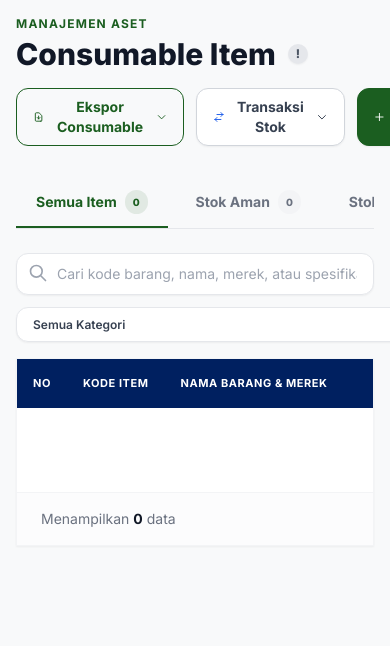
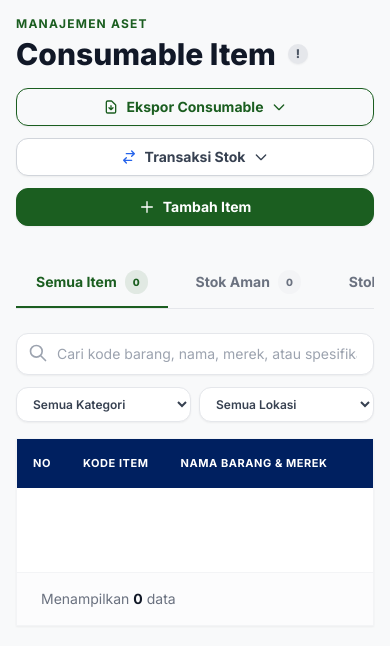
Before and after one commit to Wahyudin0701/manajemen-aset-it-ptkmh, a Django app: page /consumable/ in a window 390 px wide. Shown: the part 64-710 px from the top of the page. Run offline with Django 5.2, Linux system fonts and the light colour scheme; the visitor is signed in with stand-in values (Sample User, id 1); data that the repository does not hold is empty; style sheets or scripts are compiled from the project's sources.

Commit message:
fix(mobile): resolve filter dropdown width overflow and header wrapping on CI and Consumable list pages

```diff
--- a/templates/base.html
+++ b/templates/base.html
@@ -7,7 +7,7 @@
     <title>Manajemen Aset IT - Kerinci Hydropower</title>
 
     <link href="https://fonts.googleapis.com/css2?family=Inter:wght@300;400;500;600;700;800&display=swap" rel="stylesheet">
-    <link rel="stylesheet" href="{% static 'dist/style.css' %}?v=2.3">
+    <link rel="stylesheet" href="{% static 'dist/style.css' %}?v=2.4">
 
     <style>
         body { background-color: #F8F9FA; }
--- a/templates/consumable_list.html
+++ b/templates/consumable_list.html
@@ -29,15 +29,15 @@
     </div>
 
     <!-- Header Actions -->
-    <div class="flex items-center space-x-3 w-full sm:w-auto">
+    <div class="flex flex-wrap sm:flex-nowrap items-center gap-3 w-full sm:w-auto">
         <!-- Ekspor Dropdown -->
-        <div class="relative inline-block w-full sm:w-auto flex-1 sm:flex-none">
-            <button onclick="var d = document.getElementById('exportMenuConsumable'); d.style.display = d.style.display === 'block' ? 'none' : 'block'; event.stopPropagation();" class="w-full border border-kerinci text-kerinci rounded-xl px-4 py-2 text-sm font-bold hover:bg-kerinci/10 transition-colors flex items-center space-x-2 justify-center">
-                <svg class="w-4 h-4" fill="none" stroke="currentColor" viewBox="0 0 24 24"><path stroke-linecap="round" stroke-linejoin="round" stroke-width="2" d="M12 10v6m0 0l-3-3m3 3l3-3m2 8H7a2 2 0 01-2-2V5a2 2 0 012-2h5.586a1 1 0 01.707.293l5.414 5.414a1 1 0 01.293.707V19a2 2 0 01-2 2z"></path></svg>
+        <div class="relative inline-block flex-1 sm:flex-none w-auto">
+            <button onclick="var d = document.getElementById('exportMenuConsumable'); d.style.display = d.style.display === 'block' ? 'none' : 'block'; event.stopPropagation();" class="w-full border border-kerinci text-kerinci rounded-xl px-4 py-2 text-sm font-bold hover:bg-kerinci/10 transition-colors flex items-center space-x-2 justify-center whitespace-nowrap shadow-sm">
+                <svg class="w-4 h-4 shrink-0" fill="none" stroke="currentColor" viewBox="0 0 24 24"><path stroke-linecap="round" stroke-linejoin="round" stroke-width="2" d="M12 10v6m0 0l-3-3m3 3l3-3m2 8H7a2 2 0 01-2-2V5a2 2 0 012-2h5.586a1 1 0 01.707.293l5.414 5.414a1 1 0 01.293.707V19a2 2 0 01-2 2z"></path></svg>
                 <span>Ekspor Consumable</span>
-                <svg class="w-4 h-4" fill="none" stroke="currentColor" viewBox="0 0 24 24"><path stroke-linecap="round" stroke-linejoin="round" stroke-width="2" d="M19 9l-7 7-7-7"></path></svg>
+                <svg class="w-4 h-4 shrink-0" fill="none" stroke="currentColor" viewBox="0 0 24 24"><path stroke-linecap="round" stroke-linejoin="round" stroke-width="2" d="M19 9l-7 7-7-7"></path></svg>
             </button>
-            <div id="exportMenuConsumable" style="display: none;" class="absolute right-0 mt-2 w-48 bg-white rounded-xl shadow-[0_8px_30px_rgb(0,0,0,0.12)] border border-gray-100 z-50">
+            <div id="exportMenuConsumable" style="display: none;" class="absolute right-0 mt-2 w-48 bg-white rounded-xl shadow-[0_8px_30px_rgb(0,0,0,0.12)] border border-gray-100 z-50 py-1">
                 <a href="{% url 'consumable_export_pdf' %}?q={{ search_query }}&category={{ category_filter }}&status={{ status_filter }}" target="_blank" class="flex items-center px-4 py-3 text-sm text-gray-700 hover:bg-gray-50 hover:text-kerinci rounded-t-xl font-bold transition-colors">
                     <svg class="w-4 h-4 mr-2" fill="none" stroke="currentColor" viewBox="0 0 24 24"><path stroke-linecap="round" stroke-linejoin="round" stroke-width="2" d="M7 21h10a2 2 0 002-2V9.414a1 1 0 00-.293-.707l-5.414-5.414A1 1 0 0012.586 3H7a2 2 0 00-2 2v14a2 2 0 002 2z"></path></svg>
                     Format PDF
@@ -52,11 +52,11 @@
 
         {% if not is_read_only %}
         <!-- Transaksi Stok Dropdown -->
-        <div class="relative inline-block w-full sm:w-auto flex-1 sm:flex-none">
-            <button onclick="var d = document.getElementById('trxMenuConsumable'); d.style.display = d.style.display === 'block' ? 'none' : 'block'; event.stopPropagation();" class="w-full border border-gray-300 bg-white text-gray-700 rounded-xl px-4 py-2 text-sm font-bold hover:bg-gray-50 transition-colors flex items-center space-x-2 justify-center shadow-sm">
-                <svg class="w-4 h-4 text-blue-600" fill="none" stroke="currentColor" viewBox="0 0 24 24"><path stroke-linecap="round" stroke-linejoin="round" stroke-width="2" d="M8 7h12m0 0l-4-4m4 4l-4 4m0 6H4m0 0l4 4m-4-4l4-4"></path></svg>
+        <div class="relative inline-block flex-1 sm:flex-none w-auto">
+            <button onclick="var d = document.getElementById('trxMenuConsumable'); d.style.display = d.style.display === 'block' ? 'none' : 'block'; event.stopPropagation();" class="w-full border border-gray-300 bg-white text-gray-700 rounded-xl px-4 py-2 text-sm font-bold hover:bg-gray-50 transition-colors flex items-center space-x-2 justify-center shadow-sm whitespace-nowrap">
+                <svg class="w-4 h-4 text-blue-600 shrink-0" fill="none" stroke="currentColor" viewBox="0 0 24 24"><path stroke-linecap="round" stroke-linejoin="round" stroke-width="2" d="M8 7h12m0 0l-4-4m4 4l-4 4m0 6H4m0 0l4 4m-4-4l4-4"></path></svg>
                 <span>Transaksi Stok</span>
-                <svg class="w-4 h-4" fill="none" stroke="currentColor" viewBox="0 0 24 24"><path stroke-linecap="round" stroke-linejoin="round" stroke-width="2" d="M19 9l-7 7-7-7"></path></svg>
+                <svg class="w-4 h-4 shrink-0" fill="none" stroke="currentColor" viewBox="0 0 24 24"><path stroke-linecap="round" stroke-linejoin="round" stroke-width="2" d="M19 9l-7 7-7-7"></path></svg>
             </button>
             <div id="trxMenuConsumable" style="display: none;" class="absolute right-0 mt-2 w-52 bg-white rounded-xl shadow-[0_8px_30px_rgb(0,0,0,0.12)] border border-gray-100 z-50 py-1">
                 <button onclick="document.getElementById('trxMenuConsumable').style.display='none'; openModalBarangMasuk();" class="w-full flex items-center px-4 py-2.5 text-sm text-gray-700 hover:bg-blue-50 hover:text-blue-700 font-bold transition-colors text-left">
@@ -76,8 +76,8 @@
         </div>
 
         <!-- Tambah Item Button -->
-        <button onclick="openCreateItemModal()" class="bg-kerinci text-white border border-kerinci rounded-xl shadow-sm px-4 py-2 text-sm font-bold hover:bg-kerinci/90 transition-colors flex items-center space-x-2 justify-center w-full sm:w-auto flex-1 sm:flex-none">
-            <svg class="w-4 h-4" fill="none" stroke="currentColor" viewBox="0 0 24 24"><path stroke-linecap="round" stroke-linejoin="round" stroke-width="2" d="M12 4v16m8-8H4"></path></svg>
+        <button onclick="openCreateItemModal()" class="bg-kerinci text-white border border-kerinci rounded-xl shadow-sm px-4 py-2 text-sm font-bold hover:bg-kerinci/90 transition-colors flex items-center space-x-2 justify-center w-full sm:w-auto sm:flex-none whitespace-nowrap">
+            <svg class="w-4 h-4 shrink-0" fill="none" stroke="currentColor" viewBox="0 0 24 24"><path stroke-linecap="round" stroke-linejoin="round" stroke-width="2" d="M12 4v16m8-8H4"></path></svg>
             <span>Tambah Item</span>
         </button>
         {% endif %}
@@ -105,8 +105,8 @@
 </div>
 
 <!-- Filters & Search -->
-<div class="mb-4 flex flex-col sm:flex-row sm:items-center sm:justify-between space-y-3 sm:space-y-0">
-    <form id="searchForm" method="GET" class="relative w-full sm:w-96">
+<div class="mb-4 flex flex-col md:flex-row md:items-center md:justify-between gap-3">
+    <form id="searchForm" method="GET" class="relative w-full md:w-96 min-w-0">
         <input type="hidden" name="status" value="{{ status_filter }}">
         {% if category_filter %}<input type="hidden" name="category" value="{{ category_filter }}">{% endif %}
         {% if location_filter %}<input type="hidden" name="location" value="{{ location_filter }}">{% endif %}
@@ -114,23 +114,29 @@
         <svg class="w-5 h-5 text-gray-400 absolute left-3 top-2.5" fill="none" stroke="currentColor" viewBox="0 0 24 24"><path stroke-linecap="round" stroke-linejoin="round" stroke-width="2" d="M21 21l-6-6m2-5a7 7 0 11-14 0 7 7 0 0114 0z"></path></svg>
     </form>
 
-    <div class="flex items-center space-x-2 w-full sm:w-auto">
-        <select onchange="location = this.value;" class="px-3 py-2 rounded-xl border border-gray-200 text-xs font-semibold focus:outline-none focus:border-kerinci focus:ring-1 focus:ring-kerinci bg-white text-gray-700 shadow-sm">
+    <div class="flex items-center gap-2 w-full md:w-auto min-w-0">
+        <div class="grid grid-cols-2 gap-2 flex-1 md:flex-none w-full md:w-auto min-w-0">
+            <div class="min-w-0">
+                <select onchange="location = this.value;" class="w-full md:w-48 truncate px-3 py-2 rounded-xl border border-gray-200 text-xs font-semibold focus:outline-none focus:border-kerinci focus:ring-1 focus:ring-kerinci bg-white text-gray-700 shadow-sm cursor-pointer" style="min-width: 0; max-width: 100%;">
                     <option value="?status={{ status_filter }}&q={{ search_query }}{% if location_filter %}&location={{ location_filter }}{% endif %}">Semua Kategori</option>
                     {% for cat_val, cat_label in categories %}
                     <option value="?status={{ status_filter }}&category={{ cat_val }}&q={{ search_query }}{% if location_filter %}&location={{ location_filter }}{% endif %}" {% if category_filter == cat_val %}selected{% endif %}>{{ cat_label }}</option>
                     {% endfor %}
                 </select>
+            </div>
 
-        <select onchange="location = this.value;" class="px-3 py-2 rounded-xl border border-gray-200 text-xs font-semibold focus:outline-none focus:border-kerinci focus:ring-1 focus:ring-kerinci bg-white text-gray-700 shadow-sm">
+            <div class="min-w-0">
+                <select onchange="location = this.value;" class="w-full md:w-44 truncate px-3 py-2 rounded-xl border border-gray-200 text-xs font-semibold focus:outline-none focus:border-kerinci focus:ring-1 focus:ring-kerinci bg-white text-gray-700 shadow-sm cursor-pointer" style="min-width: 0; max-width: 100%;">
                     <option value="?status={{ status_filter }}&category={{ category_filter }}&q={{ search_query }}">Semua Lokasi</option>
                     {% for loc in locations %}
                     <option value="?status={{ status_filter }}&category={{ category_filter }}&location={{ loc }}&q={{ search_query }}" {% if location_filter == loc %}selected{% endif %}>{{ loc }}</option>
                     {% endfor %}
                 </select>
+            </div>
+        </div>
 
         {% if search_query or category_filter or location_filter or status_filter %}
-        <a href="{% url 'consumable_list' %}" class="px-3 py-2 text-xs font-bold text-gray-500 hover:text-red-600 border border-gray-200 hover:border-red-200 rounded-xl bg-white transition-colors shadow-sm" title="Reset Filter">
+        <a href="{% url 'consumable_list' %}" class="px-3 py-2 text-xs font-bold text-gray-500 hover:text-red-600 border border-gray-200 hover:border-red-200 rounded-xl bg-white transition-colors shadow-sm shrink-0 whitespace-nowrap" title="Reset Filter">
             Reset
         </a>
         {% endif %}
```
Also changed, not shown: templates/ci_list.html (+12 -6 lines). Lines whose indentation alone changed are shown as unchanged.
